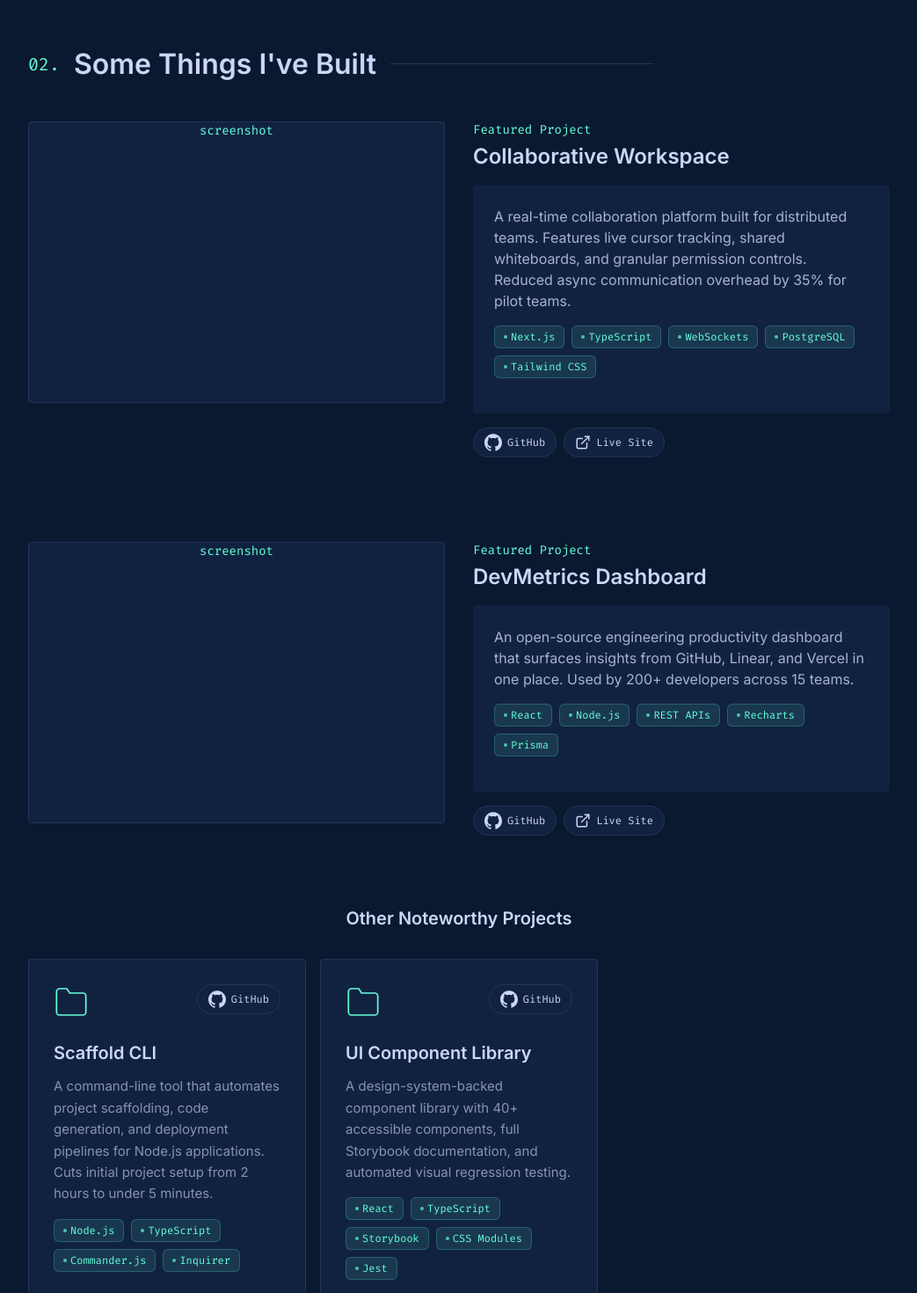
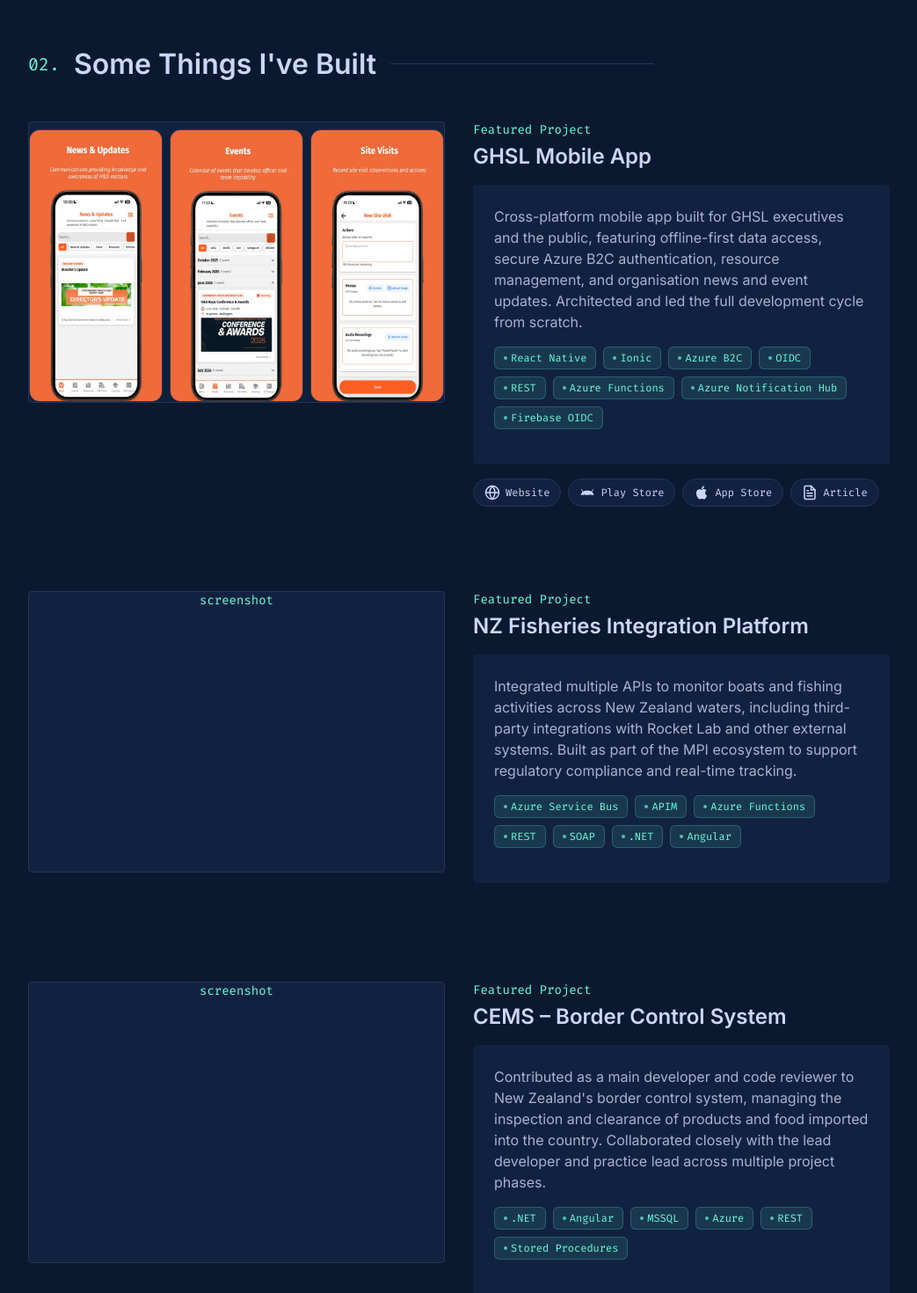
Before and after one commit to EdenGoforIt/who-am-i, a Next.js app: page / in a window 1280 px wide. Shown: the part 2840-4310 px from the top of the page at 88% size, without its empty margins (118-1161 px from the left). Built offline with nearby package versions, Linux system fonts and the light colour scheme.

Commit message:
feat: update project entries with new titles, descriptions, and additional fields for enhanced detail

```diff
--- a/data/projects.ts
+++ b/data/projects.ts
@@ -4,42 +4,89 @@
   tech: string[];
   liveUrl?: string;
   githubUrl?: string;
+  androidUrl?: string;
+  iosUrl?: string;
+  webUrl?: string;
+  articles?: string[];
+  images?: string[];
   featured: boolean;
 }
 
 export const projects: Project[] = [
   {
-    title: "Collaborative Workspace",
+    title: "GHSL Mobile App",
     description:
-      "A real-time collaboration platform built for distributed teams. Features live cursor tracking, shared whiteboards, and granular permission controls. Reduced async communication overhead by 35% for pilot teams.",
-    tech: ["Next.js", "TypeScript", "WebSockets", "PostgreSQL", "Tailwind CSS"],
-    liveUrl: "https://example.com",
-    githubUrl: "https://github.com",
-    featured: true,
+      "Cross-platform mobile app built for GHSL executives and the public, featuring offline-first data access, secure Azure B2C authentication, resource management, and organisation news and event updates. Architected and led the full development cycle from scratch.",
+    tech: [
+      "React Native",
+      "Ionic",
+      "Azure B2C",
+      "OIDC",
+      "REST",
+      "Azure Functions",
+      "Azure Notification Hub",
+      "Firebase OIDC"
+    ],
+    androidUrl:
+      "https://play.google.com/store/apps/details?id=nz.govt.healthandsafety.safegov&hl=en_NZ",
+    iosUrl: "https://apps.apple.com/nz/app/safe-gov/id6753041067",
+    webUrl: "https://www.healthandsafety.govt.nz",
+    articles: ["https://www.healthandsafety.govt.nz/a-z-topics/reports/safe-gov"],
+    images: [
+      "/images/ghsl/ghsl-news.webp",
+      "/images/ghsl/ghsl-event.webp",
+      "/images/ghsl/ghsl-site-visit.webp"
+    ],
+    featured: true
   },
   {
-    title: "DevMetrics Dashboard",
+    title: "NZ Fisheries Integration Platform",
     description:
-      "An open-source engineering productivity dashboard that surfaces insights from GitHub, Linear, and Vercel in one place. Used by 200+ developers across 15 teams.",
-    tech: ["React", "Node.js", "REST APIs", "Recharts", "Prisma"],
-    liveUrl: "https://example.com",
-    githubUrl: "https://github.com",
-    featured: true,
+      "Integrated multiple APIs to monitor boats and fishing activities across New Zealand waters, including third-party integrations with Rocket Lab and other external systems. Built as part of the MPI ecosystem to support regulatory compliance and real-time tracking.",
+    tech: ["Azure Service Bus", "APIM", "Azure Functions", "REST", "SOAP", ".NET", "Angular"],
+    featured: true
   },
   {
-    title: "Scaffold CLI",
+    title: "CEMS – Border Control System",
     description:
-      "A command-line tool that automates project scaffolding, code generation, and deployment pipelines for Node.js applications. Cuts initial project setup from 2 hours to under 5 minutes.",
-    tech: ["Node.js", "TypeScript", "Commander.js", "Inquirer"],
-    githubUrl: "https://github.com",
-    featured: false,
+      "Contributed as a main developer and code reviewer to New Zealand's border control system, managing the inspection and clearance of products and food imported into the country. Collaborated closely with the lead developer and practice lead across multiple project phases.",
+    tech: [".NET", "Angular", "MSSQL", "Azure", "REST", "Stored Procedures"],
+    featured: true
   },
   {
-    title: "UI Component Library",
+    title: "Vehicle Check Portal",
     description:
-      "A design-system-backed component library with 40+ accessible components, full Storybook documentation, and automated visual regression testing.",
-    tech: ["React", "TypeScript", "Storybook", "CSS Modules", "Jest"],
-    githubUrl: "https://github.com",
-    featured: false,
+      "Replaced a legacy vehicle clearance system with a modern full-stack web application, delivering real-time vehicle clearance status used across all ports in New Zealand. Built solo as the main developer from legacy replacement through production deployment.",
+    tech: [".NET", "Angular", "MSSQL", "Azure", "REST"],
+    featured: true
   },
+  {
+    title: "NZQA – Qualifications & Credentials Repository",
+    description:
+      "Integrated legacy systems into a unified repository web app and APIs following RESTful best practices and WCAG accessibility standards. Designed an optimistic concurrency solution for NoSQL Cosmos DB and supported the overall back-end solution architecture.",
+    tech: [
+      "Azure Functions",
+      "Azure App Service",
+      "APIM",
+      "Cosmos DB",
+      "Azure Service Bus",
+      "Azure Identity",
+      "C#"
+    ],
+    featured: false
+  },
+  {
+    title: "Partners Life – DDD Refactor & WCF Wrapper",
+    description:
+      "Developed a WCF wrapper to translate extensive business logic using diverse design patterns, refining REST and SOAP APIs and migrating .NET projects into a Domain-Driven Design architecture. Transformed deeply nested, unreadable code into clean, well-structured, and easily maintainable solutions with a clear separation of business logic.",
+    tech: ["C#", ".NET", "WCF", "DDD", "CQRS", "REST", "SOAP", "Design Patterns"],
+    featured: false
+  },
+  {
+    title: "Customer Portal & Logistics SaaS",
+    description:
+      "Designed and built a SaaS client portal for freight companies to create, dispatch, and track orders, alongside an admin panel for managing users and roles. Widely adopted by major NZ logistics companies to streamline order tracking, billing display, and rate management with logistics-specific calculations.",
+    tech: [".NET Core", "Angular", "MSSQL", "EF Core", "REST", "Azure"],
+    featured: false
+  }
 ];
```
